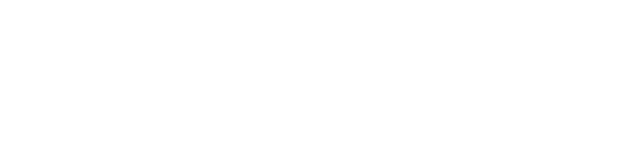
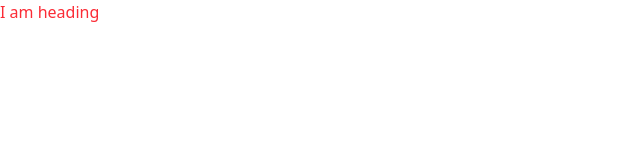
Before and after one commit to MdMerajulHasan/b12a05-hotline, a plain HTML site: page index.html in a window 1280 px wide. Shown: the whole page, without its empty margins (0-640 px from the left). Drawn offline with nearby package versions, Linux system fonts and the light colour scheme.

Commit message:
tailwind cdn added to use tailwind css

```diff
--- a/index.html
+++ b/index.html
@@ -4,10 +4,12 @@
     <meta charset="UTF-8">
     <meta name="viewport" content="width=device-width, initial-scale=1.0">
     <title>Hotline</title>
+    <script src="https://cdn.jsdelivr.net/npm/@tailwindcss/browser@4"></script>
+
 </head>
 <body>
     <header>
-
+        <h1 class="text-red-500">I am heading</h1>
     </header>
     <main>
 
```
